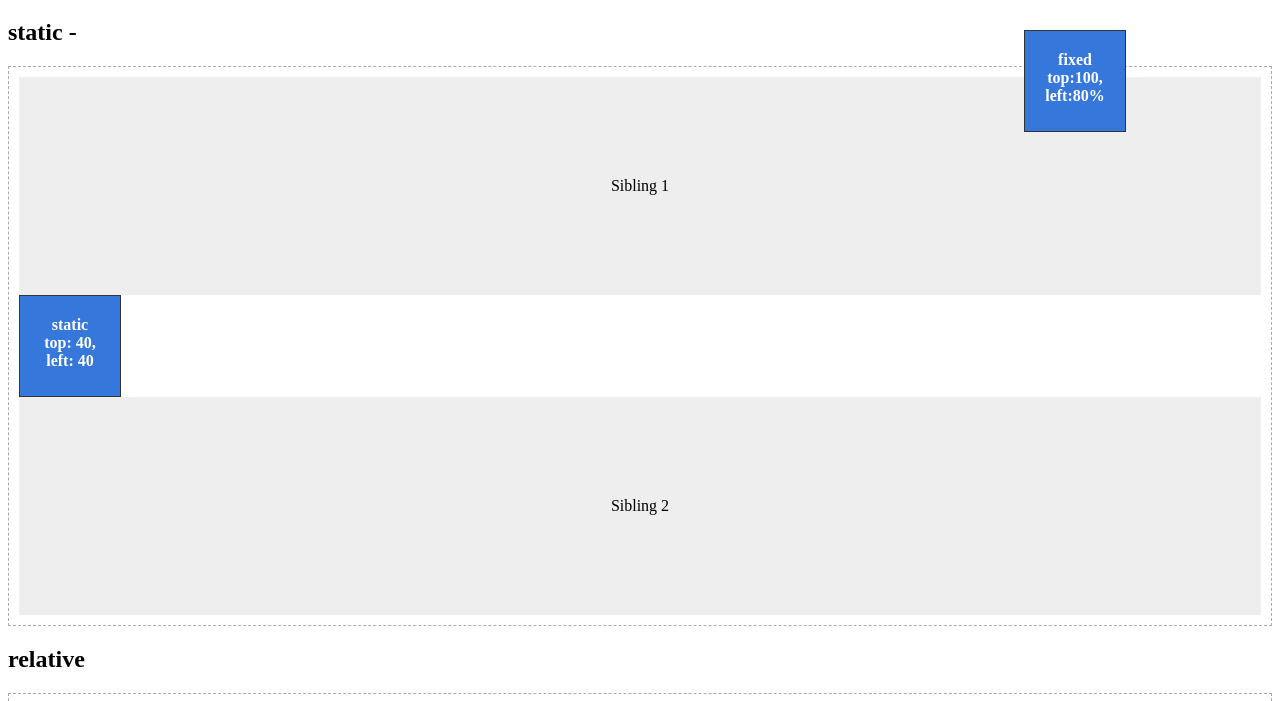
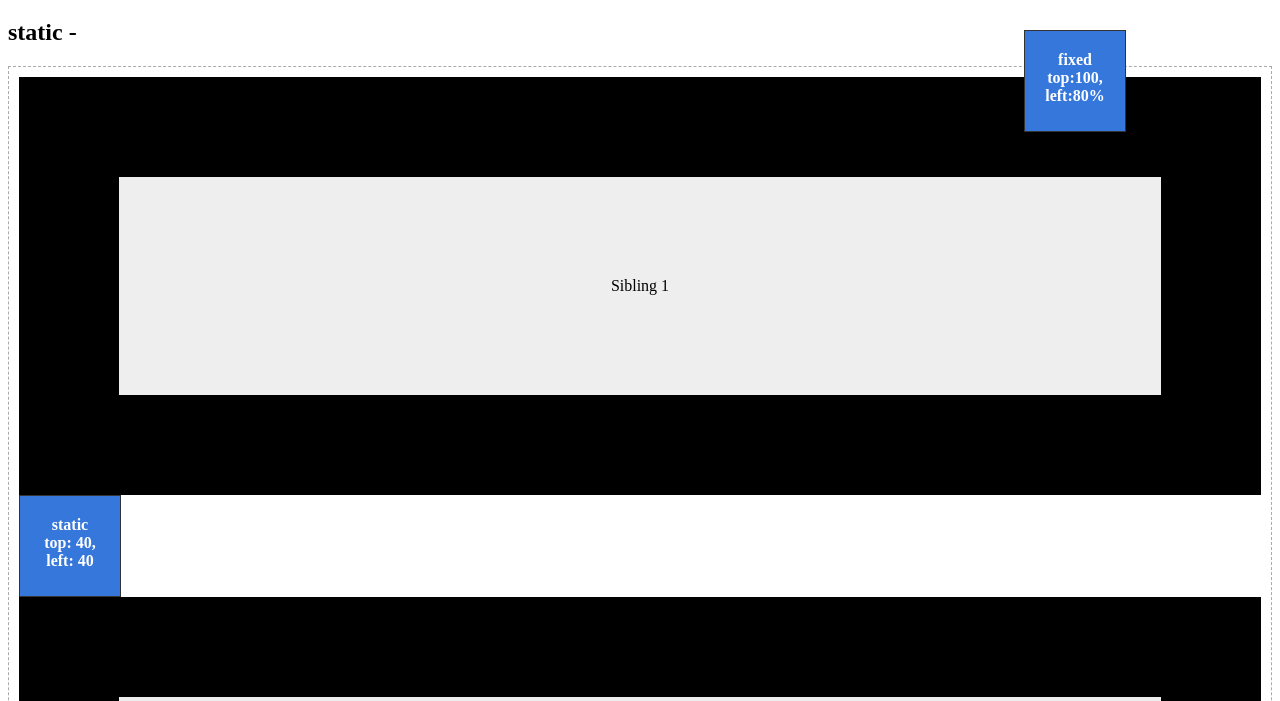
Before and after one commit to my-ero/Hanbat, a plain HTML site: page study/position.html in a window 1280 px wide. Shown: the part 70-771 px from the top of the page. Drawn offline with Linux system fonts and the light colour scheme.

Commit message:
테스트 브런치 수정

```diff
--- a/study/position.html
+++ b/study/position.html
@@ -10,6 +10,7 @@
       <link rel="stylesheet" href="/style.css?v=1.0" />
       <style>
         .sibling {
+          border: 100px solid;
           padding: 100px;
           background-color: #eee;
           text-align: center;
```
